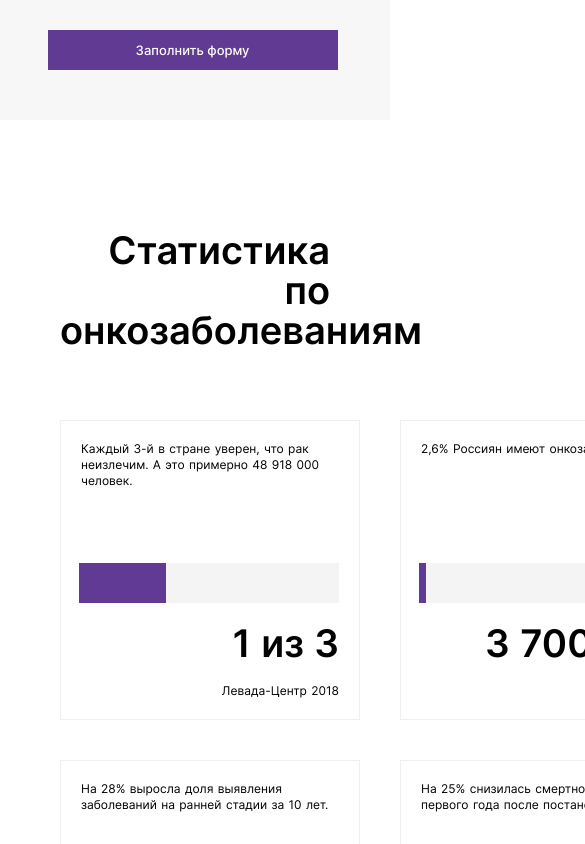
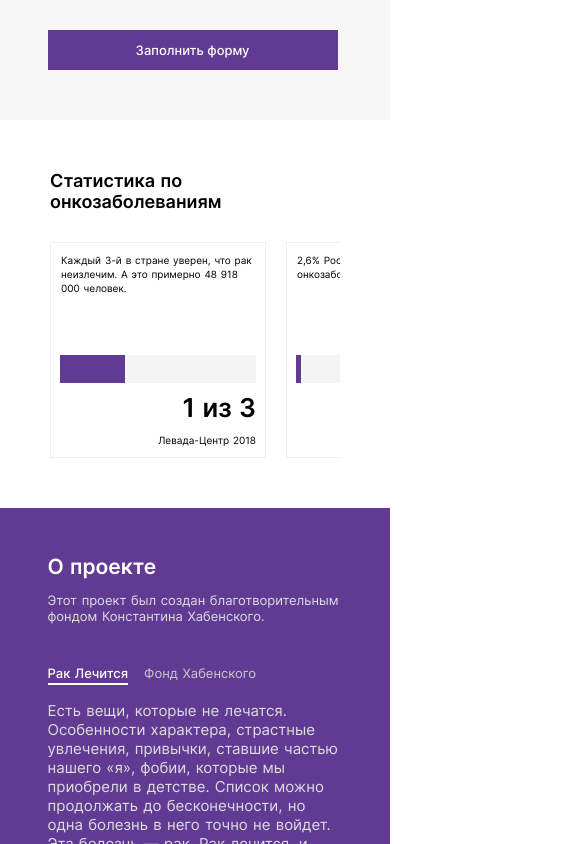
Before and after one commit to rak-lechitsya/project, a Nuxt app: page / in a window 390 px wide. Shown: the part 7000-7844 px from the top of the page, 585 px wide, since content can reach past the window. Built offline with nearby package versions, Linux system fonts and the light colour scheme.

Commit message:
adaptive_stats

```diff
--- a/components/Statistics.vue
+++ b/components/Statistics.vue
@@ -1,7 +1,7 @@
 <template>
   <div class="statistics">
     <statistics-content class="statistics__content">
-      <h3 class="statistics__title">Статистика по онкозаболеваниям</h3>
+      <h3 class="statistics__header">Статистика по онкозаболеваниям</h3>
       <div class="statistics__container">
         <div class="statistics__pictures">
           <div class="statistics__item">
@@ -96,33 +96,21 @@ export default {
 <style scoped>
 .statistics {
   margin: 0 auto;
-  padding: 90px 60px 100px;
   background-color: white;
   color: black;
 }
 
 .statistics__container {
-  margin-top: 70px;
+  margin-bottom: 100px;
   display: flex;
   justify-content: space-between;
 }
+
 .statistics__pictures {
   display: grid;
   grid-template-rows: 1fr;
   grid-template-columns: 1fr 1fr 1fr 1fr;
   grid-gap: 40px;
-}
-
-@media (max-width: 1439px) {
-  .statistics__pictures {
-    grid-template-columns: 1fr 1fr 1fr;
-  }
-}
-
-@media (max-width: 1106px) {
-  .statistics__pictures {
-    grid-template-columns: 1fr 1fr;
-  }
 }
 
 .statistics__item {
@@ -133,12 +121,14 @@ export default {
   flex-direction: column;
   justify-content: space-between;
 }
+
 .statistics__box {
   display: flex;
   flex-direction: column;
   align-self: flex-end;
   justify-content: center;
-  margin-right: 20px;
+  margin-left: auto;
+  margin-right: auto;
   text-align: right;
 }
 
@@ -152,6 +142,17 @@ export default {
   margin-block-end: 0;
 }
 
+.statistics__header {
+  font-weight: 600;
+  font-size: 32px;
+  line-height: 36px;
+  text-align: end;
+  margin-top: 100px;
+  margin-bottom: 70px;
+  color: black;
+  max-width: 413px;
+}
+
 .statistics__title {
   font-weight: 600;
   font-size: 38px;
@@ -161,6 +162,7 @@ export default {
   color: black;
   max-width: 413px;
 }
+
 .statistics__author {
   font-weight: normal;
   font-size: 12px;
@@ -169,4 +171,121 @@ export default {
   margin-top: 20px;
   margin-bottom: 20px;
 }
+
+@media (max-width: 1350px) {
+  .statistics__header {
+    font-size: 28px;
+    line-height: 32px;
+    margin-top: 90px;
+    margin-bottom: 60px;
+  }
+}
+
+@media (max-width: 1350px) {
+  .statistics__item {
+    height: 265px;
+    width: 265px;
+  }
+}
+
+@media (max-width: 1350px) {
+  .statistics__container {
+    margin-bottom: 90px;
+  }
+}
+
+@media (max-width: 1250px) {
+  .statistics__header {
+    font-size: 24px;
+    line-height: 28px;
+    max-width: 380px;
+    margin: 80px 0 46px 0;
+  }
+}
+
+@media (max-width: 1250px) {
+  .statistics__author {
+    font-size: 10px;
+    line-height: 14px;
+    margin-top: 10px;
+    margin-bottom: 10px;
+  }
+}
+
+@media (max-width: 1250px) {
+  .statistics__title {
+    font-size: 26px;
+    line-height: 30px;
+    margin-top: 10px;
+  }
+}
+@media (max-width: 1250px) {
+  .statistics__text {
+    font-size: 10px;
+    line-height: 14px;
+    margin: 10px 10px 0;
+  }
+}
+
+@media (max-width: 1250px) {
+  .statistics__container {
+    margin-bottom: 80px;
+  }
+}
+
+@media (max-width: 1250px) {
+  .statistics__item {
+    height: 208px;
+    width: 208px;
+  }
+}
+
+@media (max-width: 1250px) {
+  .statistics__pictures {
+    grid-gap: 30px;
+  }
+}
+
+@media (max-width: 1000px) {
+  .statistics__pictures {
+    grid-gap: 20px;
+  }
+}
+
+@media (max-width: 1000px) {
+  .statistics__item {
+    height: 216px;
+    width: 216px;
+  }
+}
+
+@media (max-width: 1000px) {
+  .statistics__container {
+    flex-wrap: nowrap;
+    overflow-x: auto;
+  }
+}
+@media (max-width: 1000px) {
+  .statistics__header {
+    font-size: 24px;
+    line-height: 28px;
+    max-width: 380px;
+    margin: 80px auto 60px auto;
+    text-align: center;
+  }
+}
+
+@media (max-width: 700px) {
+  .statistics__header {
+    font-size: 18px;
+    line-height: 21px;
+    margin: 50px 0 30px 0;
+    text-align: inherit;
+  }
+}
+@media (max-width: 700px) {
+  .statistics__container {
+    margin-bottom: 50px;
+  }
+}
 </style>
--- a/components/ui/Double_Progress-bar.vue
+++ b/components/ui/Double_Progress-bar.vue
@@ -54,4 +54,22 @@ export default {
   height: 50%;
   background: #613a93;
 }
+
+@media (max-width: 1350px) {
+  .progress-bar-double {
+    min-width: 229px;
+  }
+}
+
+@media (max-width: 1250px) {
+  .progress-bar-double {
+    min-width: 188px;
+  }
+}
+
+@media (max-width: 1000px) {
+  .progress-bar-double {
+    min-width: 196px;
+  }
+}
 </style>
--- a/components/ui/Progress-bar.vue
+++ b/components/ui/Progress-bar.vue
@@ -35,4 +35,24 @@ export default {
   height: 100%;
   background: #613a93;
 }
+
+@media (max-width: 1350px) {
+  .progress-bar {
+    min-width: 229px;
+    height: 36px;
+  }
+}
+
+@media (max-width: 1250px) {
+  .progress-bar {
+    min-width: 188px;
+    height: 28px;
+  }
+}
+
+@media (max-width: 1000px) {
+  .progress-bar {
+    min-width: 196px;
+  }
+}
 </style>
```
